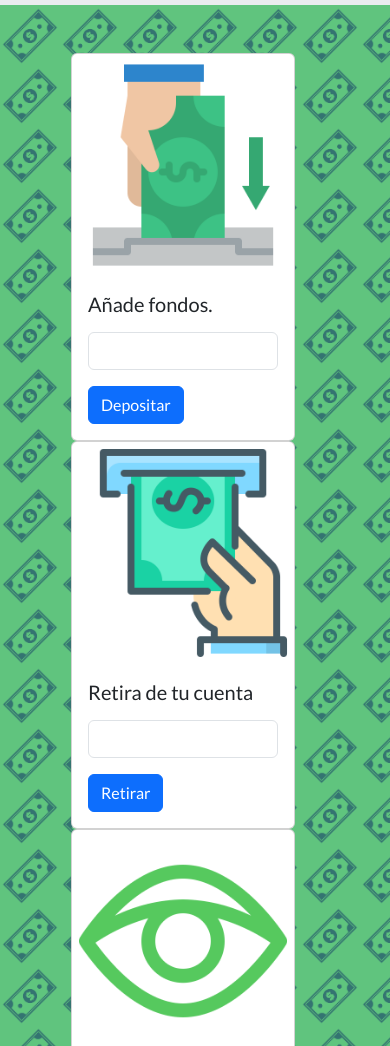
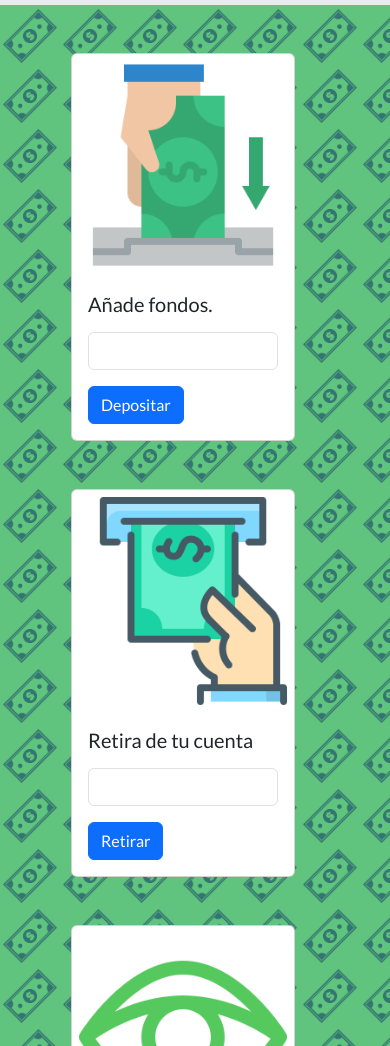
Before and after one commit to Alexis2411/CajeroJS, a plain HTML site: page dashboard.html in a window 390 px wide. Shown: the part 54-1100 px from the top of the page. Drawn offline with Linux system fonts and the light colour scheme.

Commit message:
fixes responsive margin bottom

```diff
--- a/dashboard.html
+++ b/dashboard.html
@@ -23,7 +23,7 @@
         <main>
             <section>
                 <div class="row w-100 mt-5">
-                    <div class="col-12 col-sm-4 d-flex justify-content-center">
+                    <div class="col-12 col-sm-4 d-flex justify-content-center pb-5">
                         <div class="card" style="width: 14rem;">
                             <img src="assets/depositar (1).png" class="card-img-top" alt="...">
                             <div class="card-body">
@@ -33,7 +33,7 @@
                             </div>
                         </div>
                     </div>
-                    <div class="col-12 col-sm-4 d-flex justify-content-center">
+                    <div class="col-12 col-sm-4 d-flex justify-content-center pb-5"">
                         <div class="card" style="width: 14rem;">
                             <img src="assets/dinero-en-efectivo.png" class="card-img-top" alt="...">
                             <div class="card-body">
@@ -43,7 +43,7 @@
                             </div>
                         </div>
                     </div>
-                    <div class="col-12 col-sm-4 d-flex justify-content-center">
+                    <div class="col-12 col-sm-4 d-flex justify-content-center pb-5"">
                         <div class="card" style="width: 14rem;">
                             <img src="assets/ojo.png" class="card-img-top" alt="...">
                             <div class="card-body">
```
